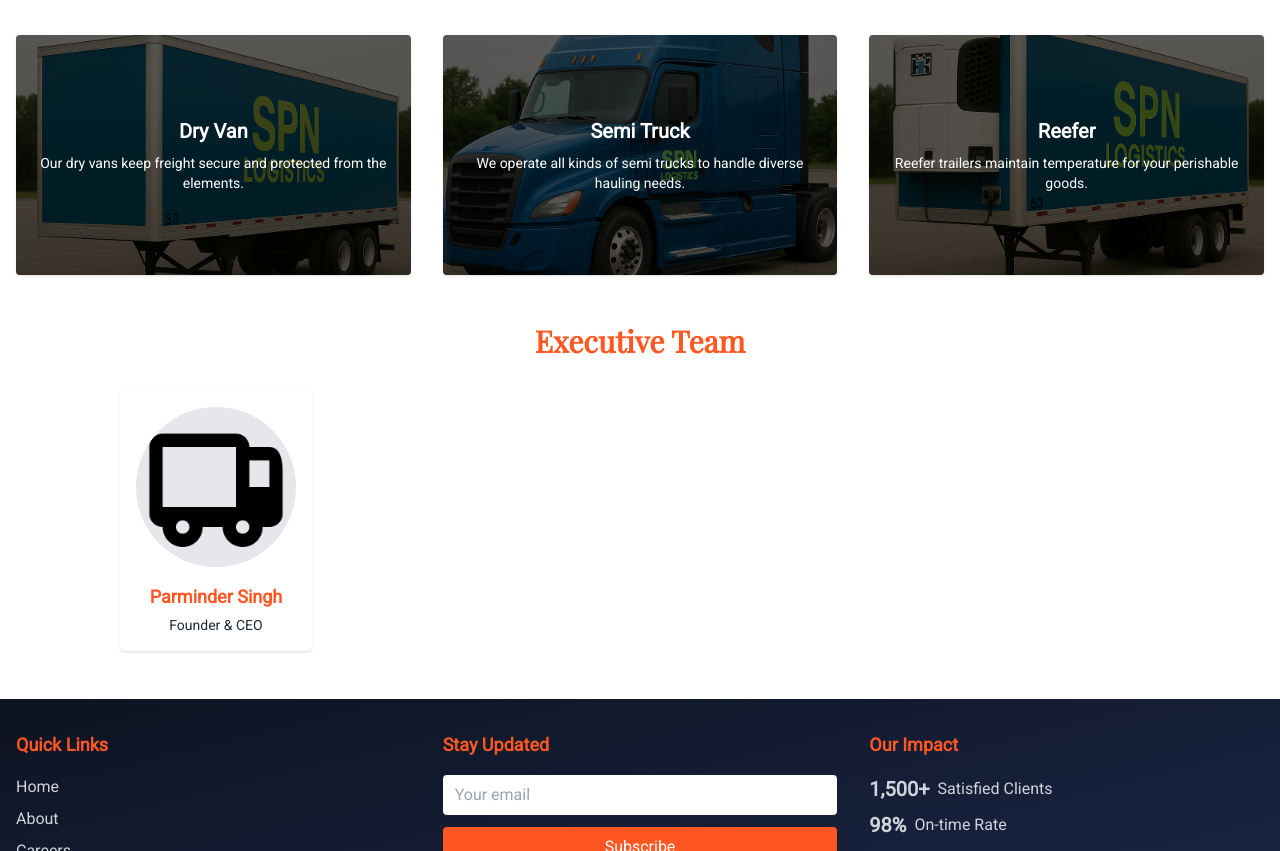
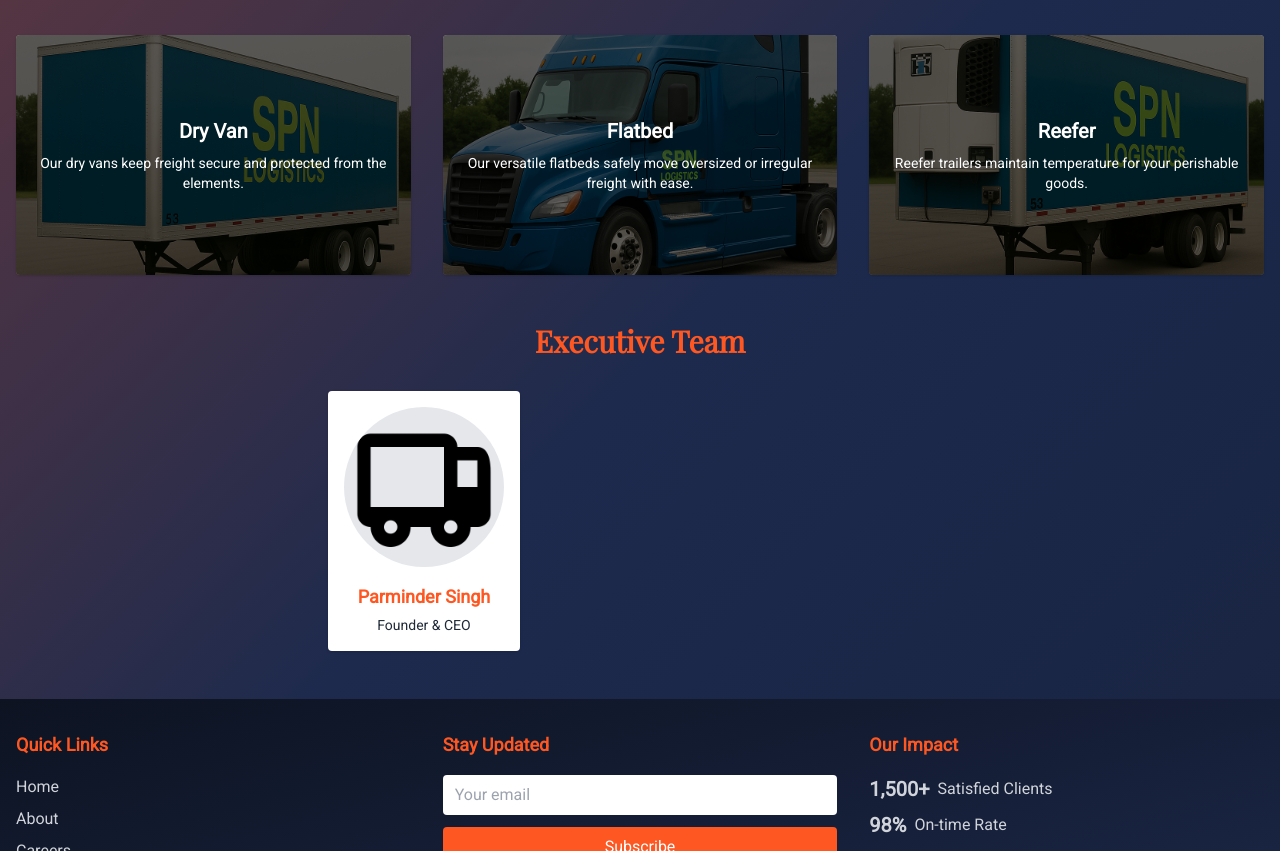
Before and after one commit to Parmjot23/SPN, a React (Vite) app: page /about in a window 1280 px wide. Shown: the part 769-1620 px from the top of the page. Built offline with nearby package versions, Linux system fonts and the light colour scheme.

Commit message:
Update About page, center exec grid, add background animation

```diff
--- a/index.html
+++ b/index.html
@@ -11,7 +11,7 @@
     <meta name="viewport" content="width=device-width, initial-scale=1.0" />
     <title>SPN Logistics</title>
   </head>
-  <body class="bg-white dark:bg-darkBg text-gray-800 dark:text-gray-100 font-body">
+  <body class="bg-white dark:bg-darkBg text-gray-800 dark:text-gray-100 font-body bg-animated">
     <div id="root"></div>
     <script type="module" src="/src/main.tsx"></script>
   </body>
--- a/src/pages/About.tsx
+++ b/src/pages/About.tsx
@@ -79,8 +79,8 @@ const About: React.FC = () => {
             },
             {
               src: SemiTruckImg,
-              title: "Semi Truck",
-              desc: "We operate all kinds of semi trucks to handle diverse hauling needs.",
+              title: "Flatbed",
+              desc: "Our versatile flatbeds safely move oversized or irregular freight with ease.",
             },
             {
               src: RefrigeratedImg,
@@ -110,7 +110,7 @@ const About: React.FC = () => {
       </Section>
 
       <Section title="Executive Team">
-        <div className="grid grid-cols-1 md:grid-cols-3 gap-6 justify-center place-items-center">
+        <div className="grid w-fit mx-auto grid-cols-1 md:grid-cols-3 gap-6 place-items-center">
           {[
             {
               name: "Parminder Singh",
--- a/src/styles/tailwind.css
+++ b/src/styles/tailwind.css
@@ -43,3 +43,15 @@
   stroke-width: 2;
   fill: none;
 }
+
+@layer utilities {
+  @keyframes gradientBG {
+    0%, 100% { background-position: 0% 50%; }
+    50% { background-position: 100% 50%; }
+  }
+  .bg-animated {
+    background: linear-gradient(-45deg, #0d1321, #1d2a4d, #FF5722, #1E88E5);
+    background-size: 400% 400%;
+    animation: gradientBG 15s ease infinite;
+  }
+}
```
